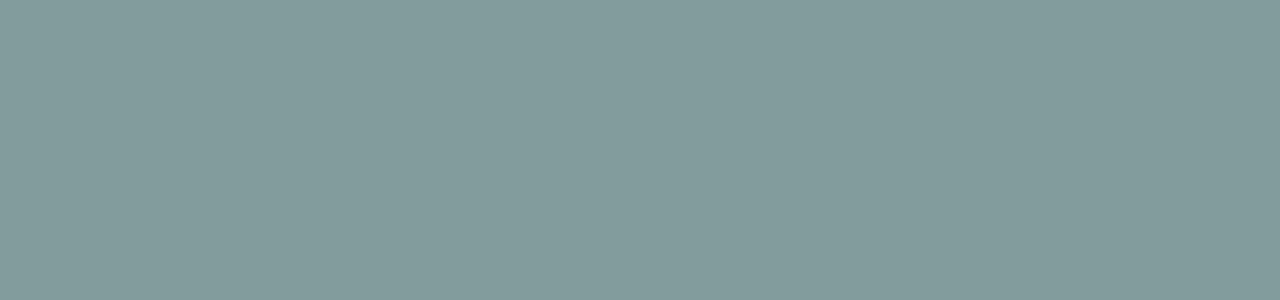
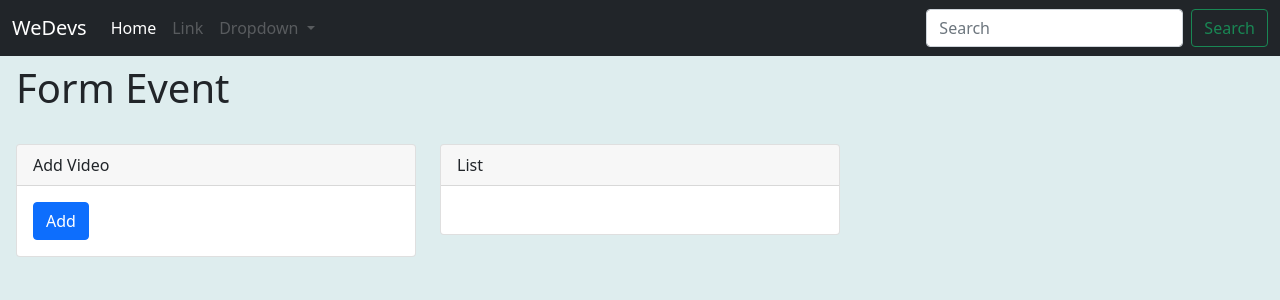
Before and after one commit to waleedmughal42/angularRepo, an Angular app: page /rxjs-practice in a window 1280 px wide. Before the commit this address led to /. Shown: the top 300 px of the page. Built offline with nearby package versions, Linux system fonts and the light colour scheme.

Commit message:
added nav bar and RxJs component

```diff
--- a/src/app/app-routing.module.ts
+++ b/src/app/app-routing.module.ts
@@ -2,6 +2,7 @@ import { NgModule } from '@angular/core';
 import { Routes, RouterModule } from '@angular/router';
 import { HomeComponent } from 'src/app/components/home/home.component';
 import { DatepickerComponent } from './components/datepicker/datepicker.component';
+import { RxjsPracticeComponent } from './components/rxjs-practice/rxjs-practice.component';
 
 const routes: Routes = [
   {
@@ -11,6 +12,10 @@ const routes: Routes = [
   {
     path: 'datepicker',
     component: DatepickerComponent
+  },
+  {
+    path: 'rxjs-practice',
+    component: RxjsPracticeComponent
   }
 ];
 
--- a/src/app/app.module.ts
+++ b/src/app/app.module.ts
@@ -8,12 +8,16 @@ import { DatepickerComponent } from './components/datepicker/datepicker.componen
 import { BrowserAnimationsModule } from '@angular/platform-browser/animations';
 import { BsDatepickerModule } from 'ngx-bootstrap/datepicker';
 import { FormsModule } from '@angular/forms';
+import { RxjsPracticeComponent } from './components/rxjs-practice/rxjs-practice.component';
+import { HeaderComponent } from './shared/header/header.component';
 
 @NgModule({
   declarations: [
     AppComponent,
     HomeComponent,
-    DatepickerComponent
+    DatepickerComponent,
+    RxjsPracticeComponent,
+    HeaderComponent
   ],
   imports: [
     BrowserModule,
--- a/src/app/components/datepicker/datepicker.component.html
+++ b/src/app/components/datepicker/datepicker.component.html
@@ -1,6 +1,6 @@
+<app-header></app-header>
 <div class="row mt-4 m-2">
   <div class="d-flex align-content-center">
-    <button class="btn btn-primary mb-2" [routerLink]="['']" >Home</button>
     </div>
     <div class="col-xs-12 col-12 col-md-4 form-group mb-3">
       <input type="text"
--- a/src/app/components/home/home.component.html
+++ b/src/app/components/home/home.component.html
@@ -1,7 +1,10 @@
+<app-header></app-header>
 <h1 class="d-flex justify-content-center"> Home Component</h1>
 <div class="d-flex justify-content-center mt-4">
     <button type="button" class="btn btn-danger ml-auto m-2" [routerLink]="['/datepicker']">Datepicker</button>
     <button type="button" class="btn btn-danger ml-auto m-2 " [routerLink]="['']">Component</button>
     <button type="button" class="btn btn-danger ml-auto m-2" [routerLink]="['']">Component</button>
+    <button type="button" class="btn btn-danger ml-auto m-2" [routerLink]="['/rxjs-practice']">RxJs Practice</button>
+
 
 </div>
--- /dev/null
+++ b/src/app/components/rxjs-practice/rxjs-practice.component.css
@@ -0,0 +1,31 @@
+ul.list {
+    list-style-type: none;
+    margin: 40px 0 0;
+    padding: 0;
+    display: flex;
+    flex-wrap: wrap;
+    /* li {
+        width: calc(25% - 20px);
+        margin: 10px;
+        a {
+            background: #f8f8f8;
+            color: #6296bb;
+            border-radius: 5px;
+            width: 100%;
+            text-align: center;
+            border: 1px solid #6296bb;
+            transition: .3s ease all;
+            line-height: 1;
+            min-height: 120px;
+            display: flex;
+            justify-content: center;
+            align-items: center;
+            &:hover{
+                background: #e3f2fd;
+                color: #477698;
+                box-shadow: 0 0 60px #b3cada inset;
+                text-decoration: none;
+            }
+        }
+    } */
+}
--- /dev/null
+++ b/src/app/components/rxjs-practice/rxjs-practice.component.html
@@ -0,0 +1,30 @@
+<app-header></app-header>
+<div class="px-3 mt-2 ">
+    <h1 class="">Form Event </h1>
+    <br>
+    <div class="row">
+        <div class="col-md-4">
+            <div class="card">
+                <div class="card-header"> Add Video</div>
+                    <div class="card-body">
+                        <button #addBtn class="btn btn-primary"> Add </button>
+                        <!-- <button class="btn btn-secondary m-2" (click)="cRxJsComponent_Delete()"> Delete </button> -->
+                        <!-- <ul id="containerId">
+
+                        </ul> -->
+                    </div>
+                </div>
+            </div>
+        <div class="col-md-4">
+            <div class="card">
+                <div class="card-header"> List </div>
+                <div class="card-body">
+                    <!-- <button class="btn btn-primary"> Add </button> -->
+                    <ul id="containerId">
+                        <!-- <li>Video 1</li> -->
+                    </ul>
+                </div>
+            </div>
+        </div>
+    </div>
+</div>
--- /dev/null
+++ b/src/app/components/rxjs-practice/rxjs-practice.component.ts
@@ -0,0 +1,35 @@
+import { AfterViewInit, Component, ElementRef, OnInit, ViewChild } from '@angular/core';
+import { fromEvent } from 'rxjs';
+
+@Component({
+  selector: 'app-rxjs-practice',
+  templateUrl: './rxjs-practice.component.html',
+  styleUrls: ['./rxjs-practice.component.css']
+})
+export class RxjsPracticeComponent implements OnInit, AfterViewInit {
+  @ViewChild('addBtn') addBtn:any = ElementRef;
+  constructor() { }
+
+  ngOnInit(): void {
+
+  }
+  ngAfterViewInit(): void {
+    let nConuter=0;
+      //it takes two arguments one is the DOM element and other is the event, we use a button and capture its clicks by using Rxjs formEvent
+    fromEvent(this.addBtn.nativeElement, 'click').subscribe(res =>
+      {
+        this.cRxJsComponent_EmitVideo('Video '+nConuter++);
+      });
+  }
+  cRxJsComponent_EmitVideo(nIncommingCounter:any)
+  {
+    let ele = document.createElement('li');
+    ele.innerText = nIncommingCounter;
+    document.getElementById('containerId')?.appendChild(ele);
+  }
+  cRxJsComponent_Delete()
+  {
+
+  }
+
+}
--- /dev/null
+++ b/src/app/shared/header/header.component.html
@@ -0,0 +1,36 @@
+<nav class="navbar navbar-expand-lg navbar-dark bg-dark">
+    <div class="container-fluid">
+      <a class="navbar-brand" href="#">WeDevs</a>
+      <button class="navbar-toggler" type="button" data-bs-toggle="collapse" data-bs-target="#navbarSupportedContent" aria-controls="navbarSupportedContent" aria-expanded="false" aria-label="Toggle navigation">
+        <span class="navbar-toggler-icon"></span>
+      </button>
+      <div class="collapse navbar-collapse" id="navbarSupportedContent">
+        <ul class="navbar-nav me-auto mb-2 mb-lg-0">
+          <li class="nav-item">
+            <a class="nav-link active" aria-current="page" href="#">Home</a>
+          </li>
+          <li class="nav-item">
+            <a class="nav-link disabled" href="#">Link</a>
+          </li>
+          <li class="nav-item dropdown">
+            <a class="nav-link dropdown-toggle disabled" href="#" id="navbarDropdown" role="button" data-bs-toggle="dropdown" aria-expanded="false">
+              Dropdown
+            </a>
+            <ul class="dropdown-menu" aria-labelledby="navbarDropdown">
+              <li><a class="dropdown-item" href="#">Action</a></li>
+              <li><a class="dropdown-item" href="#">Another action</a></li>
+              <li><hr class="dropdown-divider"></li>
+              <li><a class="dropdown-item" href="#">Something else here</a></li>
+            </ul>
+          </li>
+          <!-- <li class="nav-item">
+            <a class="nav-link disabled" href="#" tabindex="-1" aria-disabled="true">Disabled</a>
+          </li> -->
+        </ul>
+        <form class="d-flex">
+          <input class="form-control me-2" type="search" placeholder="Search" aria-label="Search">
+          <button class="btn btn-outline-success" type="submit">Search</button>
+        </form>
+      </div>
+    </div>
+  </nav>
--- /dev/null
+++ b/src/app/shared/header/header.component.ts
@@ -0,0 +1,15 @@
+import { Component, OnInit } from '@angular/core';
+
+@Component({
+  selector: 'app-header',
+  templateUrl: './header.component.html',
+  styleUrls: ['./header.component.css']
+})
+export class HeaderComponent implements OnInit {
+
+  constructor() { }
+
+  ngOnInit(): void {
+  }
+
+}
--- a/src/styles.css
+++ b/src/styles.css
@@ -1,4 +1,4 @@
 /* You can add global styles to this file, and also import other style files */
 body {
-    background-color: rgb(130, 156, 157) !important;
+    background-color: rgb(222, 237, 238) !important;
 }
```
Also changed, not shown: src/app/shared/header/header.component.css (added), 1 other file (tests, documents, lock files or other folders).
